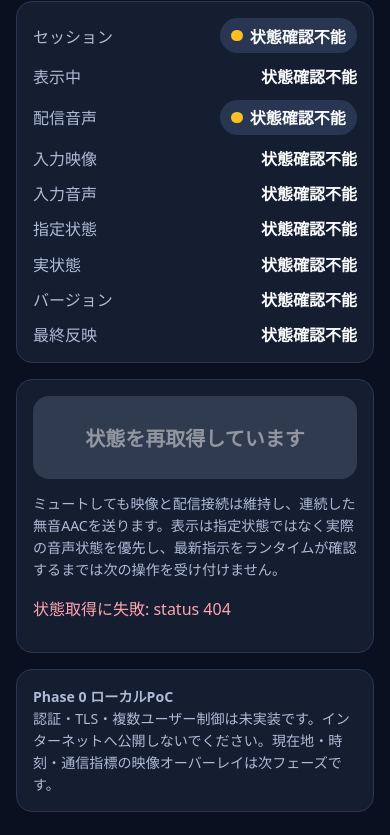
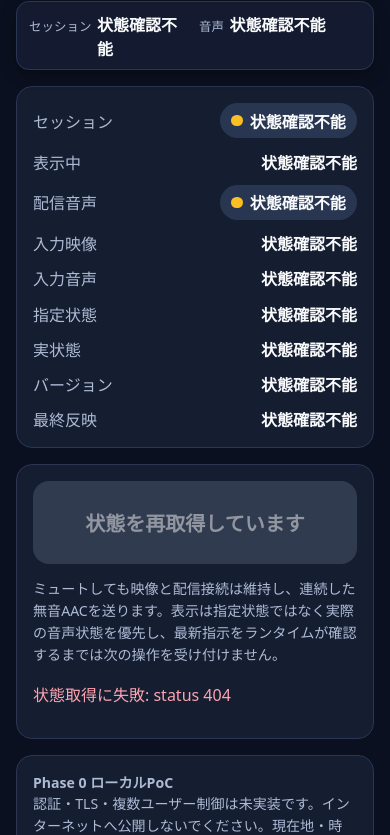
Before and after one commit to azumag/IRLight, a plain HTML site: page apps/control-api/static/index.html in a window 390 px wide. Shown: the part 66-901 px from the top of the page. Drawn offline with Linux system fonts and the light colour scheme; no server answers.

Commit message:
feat: keep key control status visible on mobile

```diff
--- a/apps/control-api/static/index.html
+++ b/apps/control-api/static/index.html
@@ -21,6 +21,10 @@
     .dot.live { background: #34d399; }
     .dot.warn { background: #fbbf24; }
     .dot.muted { background: #fb7185; }
+    .status-summary { position: sticky; top: max(.5rem, env(safe-area-inset-top)); z-index: 10; display: grid; grid-template-columns: minmax(0, 1fr) minmax(0, 1fr); gap: .5rem; margin: 0 0 1rem; padding: .6rem .75rem; border: 1px solid #2a3654; border-radius: .8rem; background: rgba(21, 29, 49, .96); box-shadow: 0 .35rem 1rem rgba(0, 0, 0, .3); }
+    .status-summary-item { min-width: 0; display: flex; align-items: baseline; gap: .35rem; }
+    .status-summary-label { flex: 0 0 auto; color: #aebbd5; font-size: .78rem; }
+    .status-summary-value { min-width: 0; font-weight: 800; overflow-wrap: anywhere; }
     button { width: 100%; min-height: 5.2rem; border: 0; border-radius: 1rem; font-size: 1.25rem; font-weight: 850; padding: 1rem; cursor: pointer; touch-action: manipulation; }
     button.live { background: #e11d48; color: white; }
     button.muted { background: #10b981; color: #06120e; }
@@ -37,6 +41,10 @@
 <body>
 <main>
   <h1>IRLight 配信コントロール</h1>
+  <div class="status-summary" aria-hidden="true">
+    <div class="status-summary-item"><span class="status-summary-label">セッション</span><span id="stickySession" class="status-summary-value">読込中</span></div>
+    <div class="status-summary-item"><span class="status-summary-label">音声</span><span id="stickyAudio" class="status-summary-value">—</span></div>
+  </div>
   <p id="statusAnnouncement" class="sr-only" role="status" aria-live="polite" aria-atomic="true"></p>
   <p id="actionAnnouncement" class="sr-only" role="status" aria-live="polite" aria-atomic="true"></p>
   <h2 id="statusRegionHeading" class="sr-only">配信状態</h2>
@@ -180,6 +188,8 @@ function audioState(control, runtime, serverTime, snapshotAgeSeconds = 0) {
 
 function renderUnavailable() {
   const unknown = '状態確認不能';
+  $('stickySession').textContent = unknown;
+  $('stickyAudio').textContent = unknown;
   $('session').lastElementChild.textContent = unknown;
   $('sessionDot').className = 'dot warn';
   for (const id of ['video', 'inputVideo', 'inputAudio', 'desired', 'actual', 'version', 'updated']) {
@@ -210,6 +220,8 @@ function render(data) {
   const state = audioState(c, r, data.server_time, snapshotAgeSeconds);
   const runtimeTrusted = !state.runtimeStale;
   const sessionLabel = runtimeTrusted ? textForSession(r.session_status) : '状態確認不能';
+  $('stickySession').textContent = sessionLabel;
+  $('stickyAudio').textContent = state.label;
   $('session').lastElementChild.textContent = sessionLabel;
   $('sessionDot').className = 'dot ' + (runtimeTrusted && r.session_status === 'LIVE' ? 'live' : 'warn');
   $('video').textContent = runtimeTrusted ? (r.video_source === 'LIVE' ? '通常映像' : '待機画面') : '状態確認不能';
```
